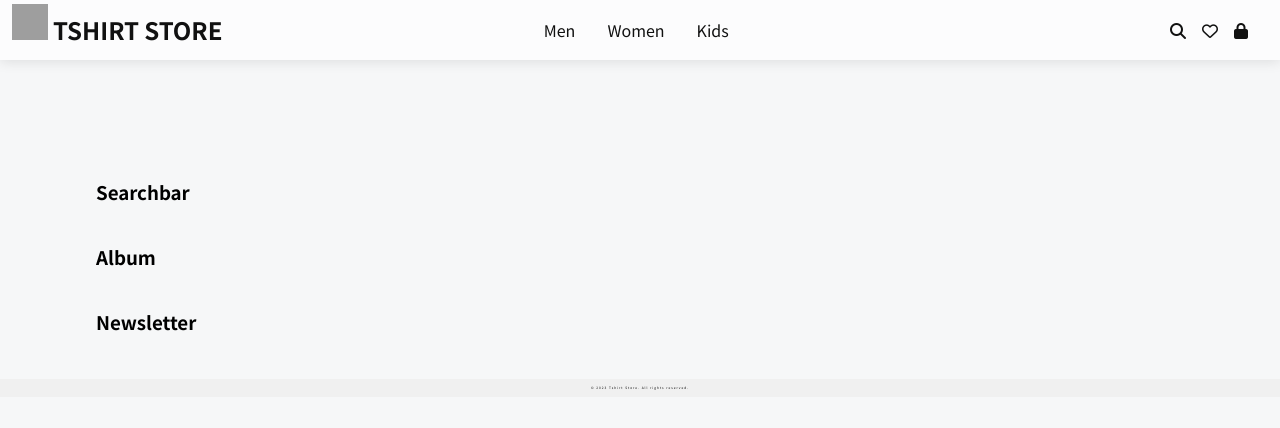
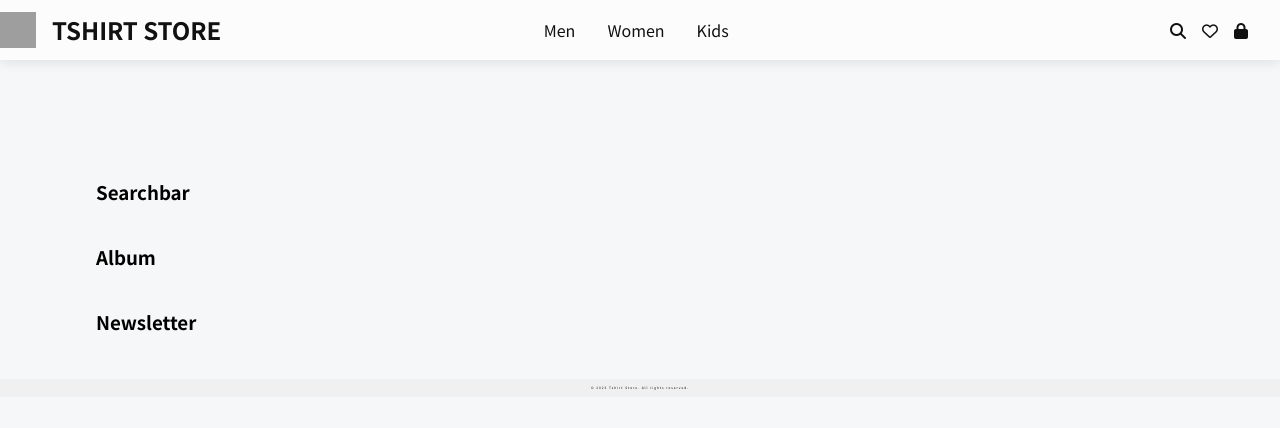
Before and after one commit to cyanshub/Clothes-Shop-Project, a plain HTML site: page index.html in a window 1280 px wide. Drawn offline with Linux system fonts and the light colour scheme; grey boxes are pictures that could not be loaded.

Commit message:
使LOGO垂直置中

```diff
--- a/index.css
+++ b/index.css
@@ -132,7 +132,19 @@ header {
   /* 設定排版: grid */
   grid-column: 2/3;
   justify-content: start;
+  position: relative;
+
+
+  display: flex;
+  align-items: center;
 }
+
+
+/* 讓 LOGO 圖示置中 */
+.navbar-logo {
+  margin-right: 1rem;
+ }
+
 
 
 .nav-category {
--- a/index.html
+++ b/index.html
@@ -10,9 +10,12 @@
 <body>
   <!-- 建立 header -->
   <header>
-    <a href="#" class="navbar-brand"><img src="https://assets-lighthouse.alphacamp.co/uploads/image/file/14985/logo-2021.png" alt="" width="36" height="36">
-      <span>TSHIRT STORE</span>
+    <a href="#" class="navbar-brand">
+      <img class="navbar-logo" src="https://assets-lighthouse.alphacamp.co/uploads/image/file/14985/logo-2021.png" alt=""
+        width="36" height="36">
+      TSHIRT STORE
     </a>
+
 
 
     <nav class="nav nav-category">
```
